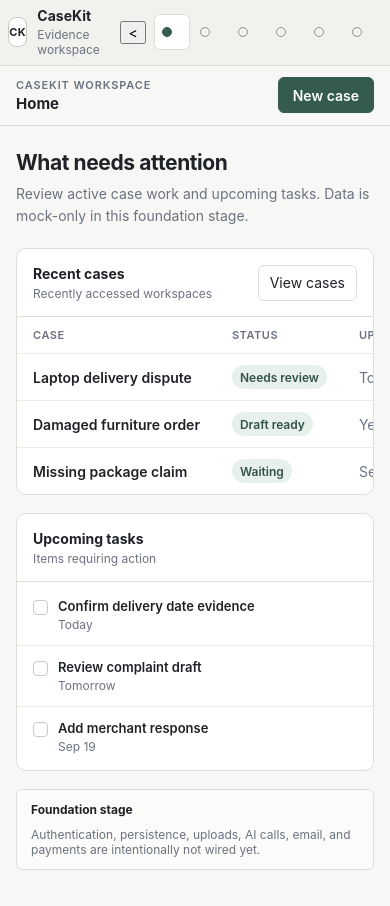
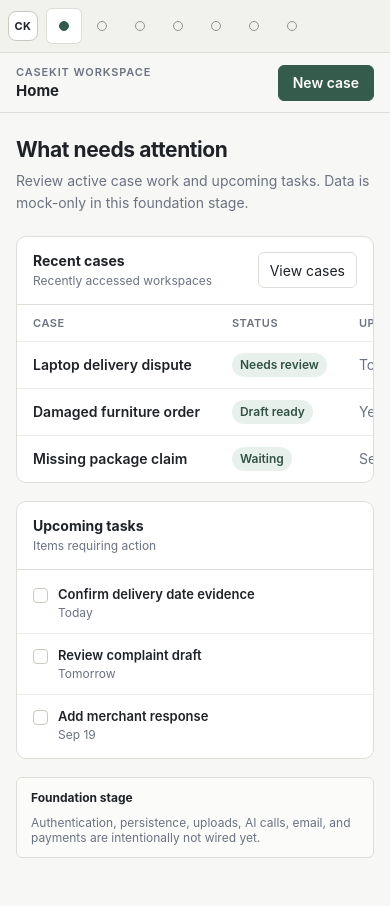
Before and after one commit to prasanth-cloud/CASEKIT, a Next.js app: page / in a window 390 px wide. Built offline with nearby package versions, Linux system fonts and the light colour scheme.

Commit message:
Complete collapsible sidebar styles

```diff
--- a/app/globals.css
+++ b/app/globals.css
@@ -27,23 +27,38 @@ body { font-family: Inter, ui-sans-serif, system-ui, -apple-system, BlinkMacSyst
 a { color: inherit; text-decoration: none; }
 button { font: inherit; }
 
-.workspace-shell { min-height: 100vh; display: grid; grid-template-columns: var(--sidebar-w) minmax(0, 1fr); }
+.workspace-shell { min-height: 100vh; display: grid; grid-template-columns: var(--sidebar-w) minmax(0, 1fr); transition: grid-template-columns 160ms ease; }
+.workspace-shell-collapsed { grid-template-columns: 76px minmax(0, 1fr); }
 .sidebar { position: sticky; top: 0; height: 100vh; display: flex; flex-direction: column; padding: 18px 14px; background: var(--sidebar); border-right: 1px solid var(--border); }
 .brand-row { display: flex; align-items: center; gap: 10px; padding: 4px 6px 18px; }
-.brand-mark { display: grid; place-items: center; width: 30px; height: 30px; border: 1px solid var(--border-strong); border-radius: 8px; background: var(--surface); font-size: 11px; font-weight: 700; letter-spacing: .04em; }
+.brand-mark { display: grid; place-items: center; flex: 0 0 auto; width: 30px; height: 30px; border: 1px solid var(--border-strong); border-radius: 8px; background: var(--surface); font-size: 11px; font-weight: 700; letter-spacing: .04em; }
+.brand-copy, .account-copy { min-width: 0; }
 .brand-name { font-weight: 700; line-height: 1.2; }
 .brand-caption, .account-caption, .muted-cell, .panel-heading p, .page-heading p { color: var(--muted); }
 .brand-caption, .account-caption { margin-top: 2px; font-size: 12px; }
+.collapse-button { margin-left: auto; width: 28px; height: 28px; display: grid; place-items: center; border: 1px solid var(--border); border-radius: var(--radius-sm); background: transparent; color: var(--muted); cursor: pointer; }
+.collapse-button:hover, .collapse-button:focus-visible { background: var(--surface); color: var(--text); outline: none; }
 .nav-list { display: flex; flex-direction: column; gap: 2px; }
 .nav-link { display: flex; align-items: center; gap: 10px; min-height: 36px; padding: 0 10px; border-radius: var(--radius-sm); color: #4e545b; font-weight: 500; }
 .nav-link:hover, .nav-link:focus-visible { background: #e7e7e2; outline: none; }
 .nav-link-active { background: var(--surface); color: var(--text); box-shadow: inset 0 0 0 1px var(--border); }
-.nav-dot { width: 7px; height: 7px; border: 1px solid #8d948c; border-radius: 50%; }
+.nav-dot { flex: 0 0 auto; width: 7px; height: 7px; border: 1px solid #8d948c; border-radius: 50%; }
 .nav-link-active .nav-dot { border-color: var(--accent); background: var(--accent); }
 .sidebar-footer { margin-top: auto; display: grid; gap: 4px; }
 .account-row { display: flex; align-items: center; gap: 10px; margin-top: 10px; padding: 12px 8px 0; border-top: 1px solid var(--border); }
-.avatar { display: grid; place-items: center; width: 30px; height: 30px; border-radius: 50%; background: #deded8; font-size: 11px; font-weight: 700; }
+.avatar { display: grid; place-items: center; flex: 0 0 auto; width: 30px; height: 30px; border-radius: 50%; background: #deded8; font-size: 11px; font-weight: 700; }
 .account-name { font-size: 13px; font-weight: 600; }
+
+.workspace-shell-collapsed .sidebar { padding-inline: 10px; }
+.workspace-shell-collapsed .brand-row { justify-content: center; padding-inline: 0; }
+.workspace-shell-collapsed .brand-copy,
+.workspace-shell-collapsed .nav-label,
+.workspace-shell-collapsed .account-copy { display: none; }
+.workspace-shell-collapsed .collapse-button { position: absolute; top: 58px; left: 23px; margin: 0; width: 28px; background: var(--sidebar); }
+.workspace-shell-collapsed .nav-list { margin-top: 34px; }
+.workspace-shell-collapsed .nav-link { justify-content: center; padding-inline: 0; }
+.workspace-shell-collapsed .nav-dot { width: 10px; height: 10px; }
+.workspace-shell-collapsed .account-row { justify-content: center; padding-inline: 0; }
 
 .main-content { min-width: 0; }
 .topbar { height: 68px; display: flex; align-items: center; justify-content: space-between; padding: 0 28px; border-bottom: 1px solid var(--border); background: rgba(247,247,245,.96); }
@@ -83,22 +98,22 @@ tbody tr:hover { background: #fafaf8; }
 .notice strong { color: var(--text); }
 
 @media (max-width: 900px) {
-  :root { --sidebar-w: 76px; }
-  .brand-row > div:last-child, .nav-link { font-size: 0; }
-  .brand-row { justify-content: center; }
-  .nav-link { justify-content: center; padding: 0; }
+  .workspace-shell { grid-template-columns: 76px minmax(0, 1fr); }
+  .sidebar { padding-inline: 10px; }
+  .brand-row { justify-content: center; padding-inline: 0; }
+  .brand-copy, .nav-label, .account-copy, .collapse-button { display: none; }
+  .nav-link { justify-content: center; padding-inline: 0; }
   .nav-dot { width: 10px; height: 10px; }
-  .account-row > div:last-child { display: none; }
-  .account-row { justify-content: center; padding-left: 0; padding-right: 0; }
+  .account-row { justify-content: center; padding-inline: 0; }
   .content-grid { grid-template-columns: 1fr; }
 }
 
 @media (max-width: 640px) {
-  .workspace-shell { display: block; }
+  .workspace-shell, .workspace-shell-collapsed { display: block; }
   .sidebar { position: static; width: 100%; height: auto; flex-direction: row; align-items: center; overflow-x: auto; border-right: 0; border-bottom: 1px solid var(--border); padding: 8px; }
   .brand-row { padding: 0 8px 0 0; }
-  .brand-row > div:last-child, .sidebar-footer { display: none; }
-  .nav-list { flex-direction: row; }
+  .brand-copy, .collapse-button, .sidebar-footer { display: none; }
+  .nav-list { flex-direction: row; margin-top: 0; }
   .nav-link { min-width: 36px; }
   .topbar { height: 60px; padding: 0 16px; }
   .page-wrap { padding: 24px 16px 36px; }
```
